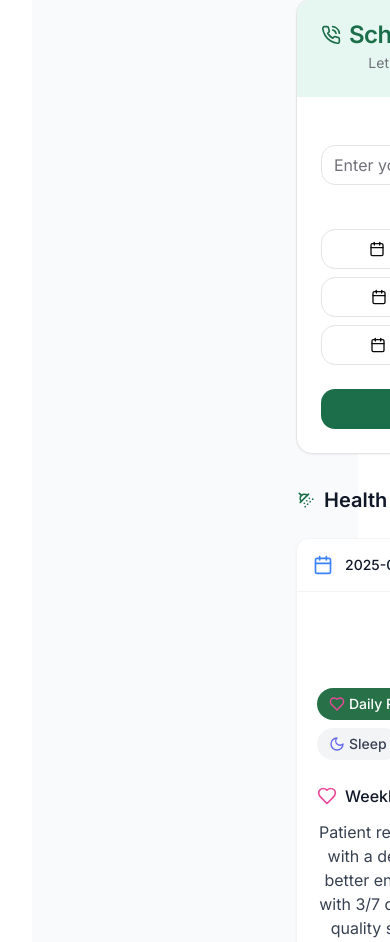
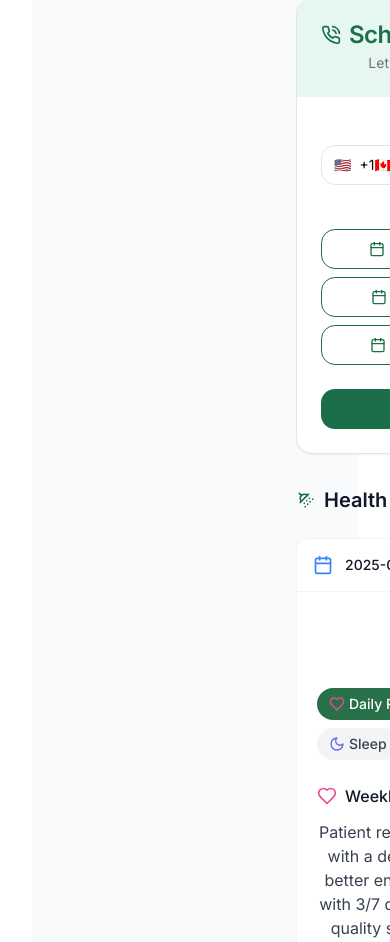
Before and after one commit to mhaihq/dashboard-grove-connector-85, a React (Vite) app: page / in a window 390 px wide. Shown: the part 3278-4220 px from the top of the page. Built offline with nearby package versions, Linux system fonts and the light colour scheme.

Commit message:
Improve phone number input
Enhance phone number input with country code selector and design improvements.

```diff
--- a/src/components/CallbackPlanner.tsx
+++ b/src/components/CallbackPlanner.tsx
@@ -3,15 +3,41 @@ import React, { useState } from 'react';
 import { Card, CardContent, CardDescription, CardFooter, CardHeader, CardTitle } from '@/components/ui/card';
 import { Button } from '@/components/ui/button';
 import { Input } from '@/components/ui/input';
-import { PhoneCall, Calendar } from 'lucide-react';
+import { PhoneCall, Calendar, Globe } from 'lucide-react';
 import { toast } from '@/hooks/use-toast';
+import {
+  Select,
+  SelectContent,
+  SelectItem,
+  SelectTrigger,
+  SelectValue,
+} from "@/components/ui/select";
 
 interface CallbackPlannerProps {
   userName: string;
 }
 
+// Country codes with flags for the selector
+const countryCodes = [
+  { code: "+1", flag: "🇺🇸", name: "United States" },
+  { code: "+44", flag: "🇬🇧", name: "United Kingdom" },
+  { code: "+33", flag: "🇫🇷", name: "France" },
+  { code: "+49", flag: "🇩🇪", name: "Germany" },
+  { code: "+39", flag: "🇮🇹", name: "Italy" },
+  { code: "+34", flag: "🇪🇸", name: "Spain" },
+  { code: "+1", flag: "🇨🇦", name: "Canada" },
+  { code: "+61", flag: "🇦🇺", name: "Australia" },
+  { code: "+91", flag: "🇮🇳", name: "India" },
+  { code: "+81", flag: "🇯🇵", name: "Japan" },
+  { code: "+86", flag: "🇨🇳", name: "China" },
+  { code: "+7", flag: "🇷🇺", name: "Russia" },
+  { code: "+55", flag: "🇧🇷", name: "Brazil" },
+  { code: "+52", flag: "🇲🇽", name: "Mexico" },
+];
+
 export const CallbackPlanner: React.FC<CallbackPlannerProps> = ({ userName }) => {
-  const [phone, setPhone] = useState('');
+  const [countryCode, setCountryCode] = useState("+1");
+  const [phoneNumber, setPhoneNumber] = useState('');
   const [selectedTime, setSelectedTime] = useState<string | null>(null);
 
   const availableTimes = [
@@ -21,7 +47,7 @@ export const CallbackPlanner: React.FC<CallbackPlannerProps> = ({ userName }) =>
   const handleSubmit = (e: React.FormEvent) => {
     e.preventDefault();
 
-    if (!phone || !selectedTime) {
+    if (!phoneNumber || !selectedTime) {
       toast({
         title: "Missing information",
         description: "Please enter your phone number and select a time",
@@ -30,14 +56,16 @@ export const CallbackPlanner: React.FC<CallbackPlannerProps> = ({ userName }) =>
       return;
     }
 
+    const fullPhoneNumber = `${countryCode} ${phoneNumber}`;
+
     // Here you would handle the actual submission
     toast({
       title: "Callback scheduled",
-      description: `We'll call you at ${phone} at ${selectedTime} tomorrow`,
+      description: `We'll call you at ${fullPhoneNumber} at ${selectedTime} tomorrow`,
     });
 
     // Reset form
-    setPhone('');
+    setPhoneNumber('');
     setSelectedTime(null);
   };
 
@@ -57,14 +85,33 @@ export const CallbackPlanner: React.FC<CallbackPlannerProps> = ({ userName }) =>
               <label htmlFor="phone" className="block text-sm font-medium text-gray-700 mb-1">
                 Phone Number
               </label>
-              <Input
-                id="phone"
-                type="tel"
-                placeholder="Enter your phone number"
-                value={phone}
-                onChange={(e) => setPhone(e.target.value)}
-                className="w-full"
-              />
+              <div className="flex gap-2">
+                <div className="w-[130px]">
+                  <Select value={countryCode} onValueChange={setCountryCode}>
+                    <SelectTrigger className="bg-white border-input focus-visible:ring-hana-green">
+                      <SelectValue placeholder="Select country" />
+                    </SelectTrigger>
+                    <SelectContent className="max-h-[300px]">
+                      {countryCodes.map((country) => (
+                        <SelectItem key={`${country.code}-${country.name}`} value={country.code} className="flex items-center">
+                          <span className="mr-2">{country.flag}</span>
+                          <span>{country.code}</span>
+                        </SelectItem>
+                      ))}
+                    </SelectContent>
+                  </Select>
+                </div>
+                <div className="flex-1">
+                  <Input
+                    id="phone"
+                    type="tel"
+                    placeholder="Enter your phone number"
+                    value={phoneNumber}
+                    onChange={(e) => setPhoneNumber(e.target.value)}
+                    className="w-full border-input focus-visible:ring-hana-green"
+                  />
+                </div>
+              </div>
             </div>
             <div>
               <label className="block text-sm font-medium text-gray-700 mb-2">
@@ -76,7 +123,7 @@ export const CallbackPlanner: React.FC<CallbackPlannerProps> = ({ userName }) =>
                     key={time}
                     type="button"
                     variant={selectedTime === time ? "default" : "outline"}
-                    className={selectedTime === time ? "bg-hana-green hover:bg-hana-green/90" : ""}
+                    className={`${selectedTime === time ? "bg-hana-green hover:bg-hana-green/90" : "border-hana-green text-hana-green hover:bg-hana-lightGreen"} transition-all`}
                     onClick={() => setSelectedTime(time)}
                   >
                     <Calendar className="mr-2 h-4 w-4" />
```
